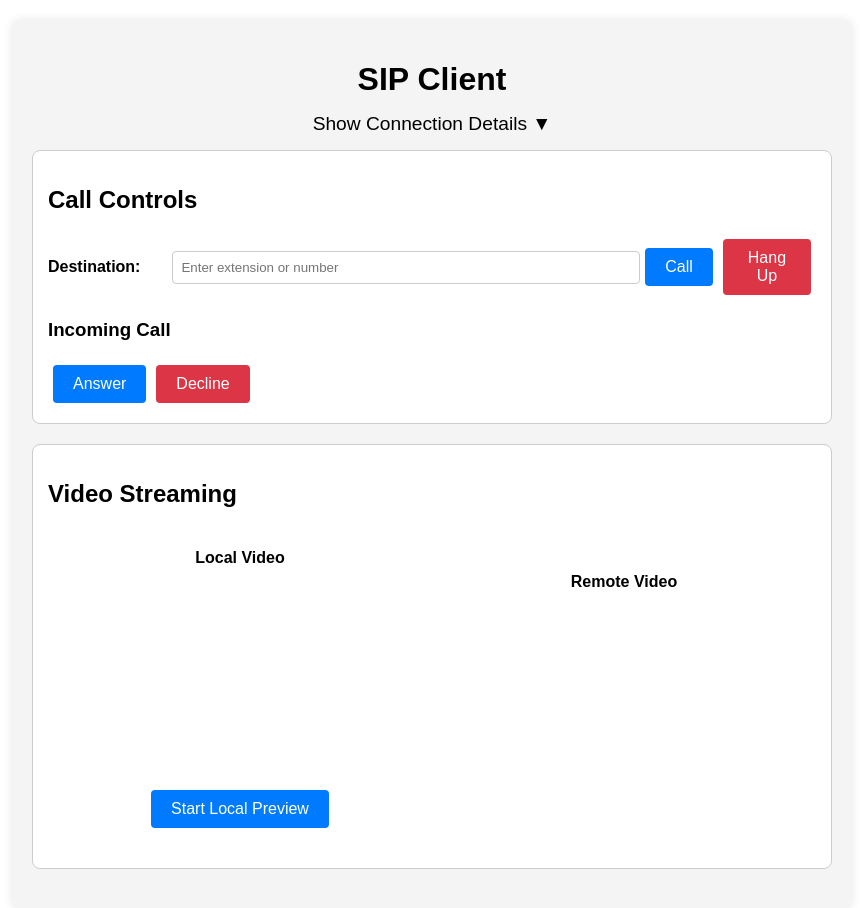
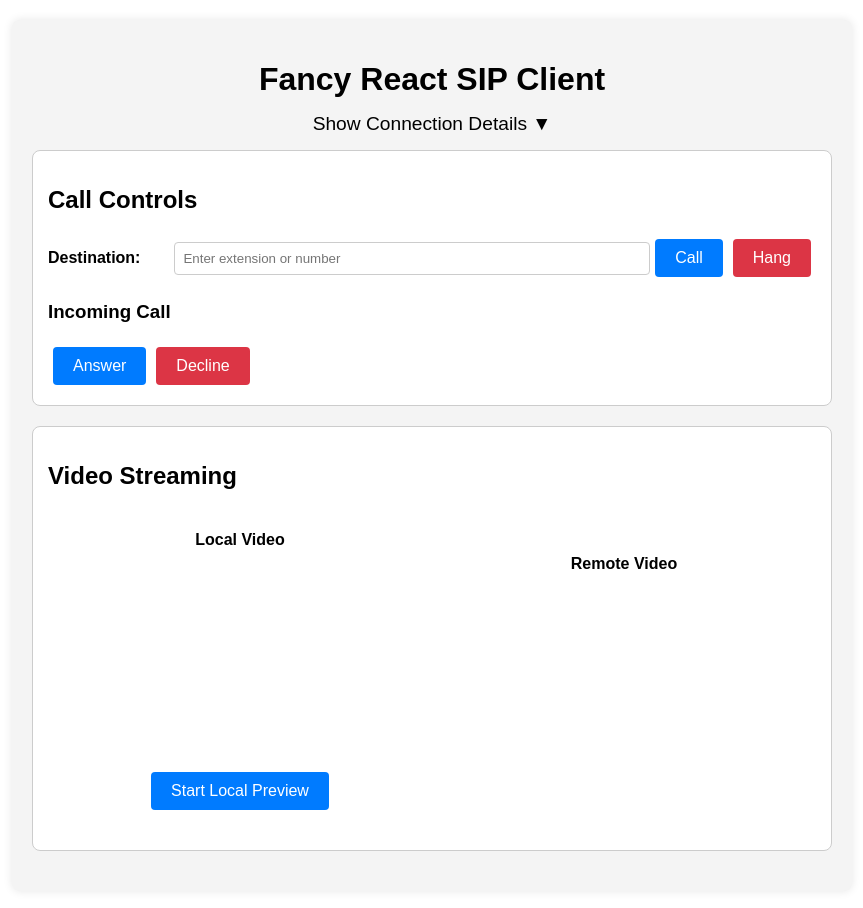
Before and after one commit to nigmatovdev/sip-connection, a React (Create React App) app: page / in a window 1280 px wide. Shown: the top 908 px of the page, without its empty margins (208-1071 px from the left). Built offline with nearby package versions, Linux system fonts and the light colour scheme.

Commit message:
fix call decline

```diff
--- a/src/App.js
+++ b/src/App.js
@@ -130,11 +130,17 @@ function App() {
     });
   };
 
-  // Decline an incoming call
+  // Updated Decline Handler – check session state before deciding how to end the call.
   const handleDecline = () => {
     if (!currentSessionRef.current) return;
-    currentSessionRef.current.reject();
-    setIncomingCallInfo('Call declined');
+    const session = currentSessionRef.current;
+    if (session.state === SessionState.InviteReceived) {
+      session.reject();
+      setIncomingCallInfo('Call declined');
+    } else if (session.state === SessionState.Established) {
+      session.bye();
+      setIncomingCallInfo('Call ended');
+    }
     resetSession();
   };
 
@@ -192,7 +198,8 @@ function App() {
 
   return (
     <div className="container">
-      <h1 className="header">SIP Client</h1>
+      <h1 className="header">Fancy React SIP Client</h1>
+
       {/* Toggle Icon for Connection Details */}
       <div className="toggle-container">
         <button onClick={toggleConnectionDetails} className="icon-button">
@@ -226,7 +233,7 @@ function App() {
             className="input-field"
           />
           <button onClick={handleCall} className="button">Call</button>
-          <button onClick={handleHangUp} className="button button-danger" disabled={!isCallOngoing}>Hang Up</button>
+          <button onClick={handleHangUp} className="button button-danger" disabled={!isCallOngoing}>Hang</button>
         </div>
         <h3>Incoming Call</h3>
         <p className="incoming-call">{incomingCallInfo}</p>
```
